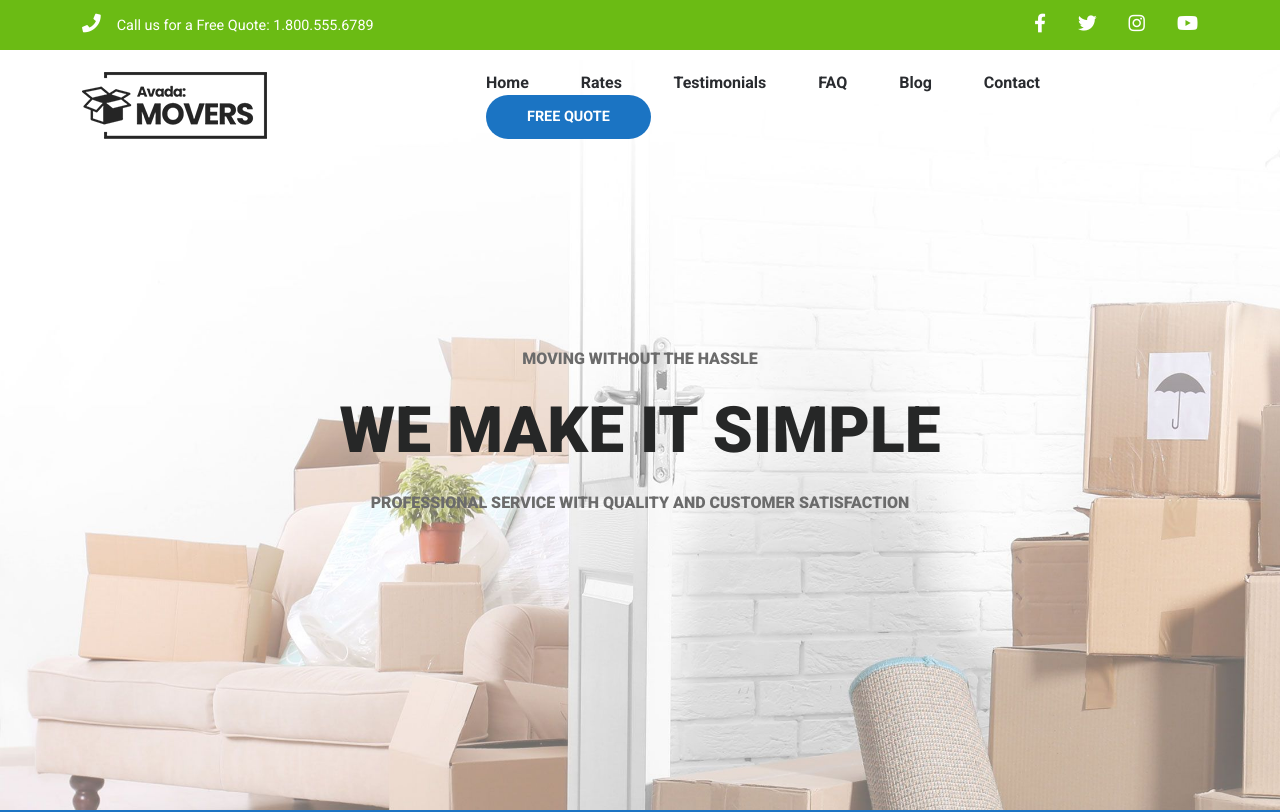
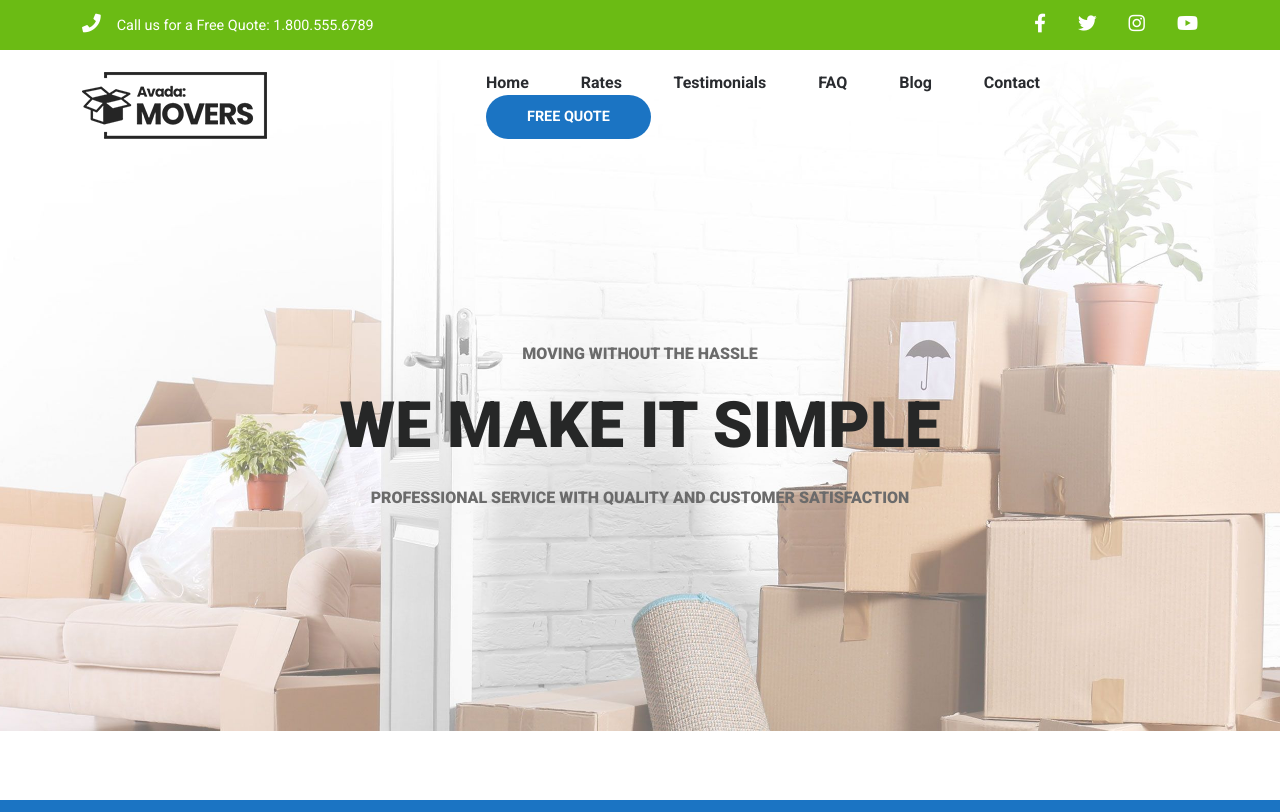
Before and after one commit to Eliana-Abate/proj-html-vuejs, a Vue app: page / in a window 1280 px wide. Shown: the top 812 px of the page. Built offline with nearby package versions, Linux system fonts and the light colour scheme.

Commit message:
edited again slogan-jumbo background

```diff
--- a/src/components/Main.vue
+++ b/src/components/Main.vue
@@ -26,10 +26,12 @@ export default {
 @import "../assets/scss/_variables.scss";
 
 #slogan-jumbo {
-  height: 750px;
-  margin-top: 60px;
+  height: 800px;
+  padding-top: 60px;
   background-image: url("../assets/images/avada-movers-homeherobackground-final.jpg");
-  background-size: cover;
+  background-size: 120%;
+  background-position-x: center;
+  background-position-y: 60px;
   background-repeat: no-repeat;
   h6 {
     color: $dove-gray;
```
Also changed, not shown: 6 other files (tests, documents, lock files or other folders).
